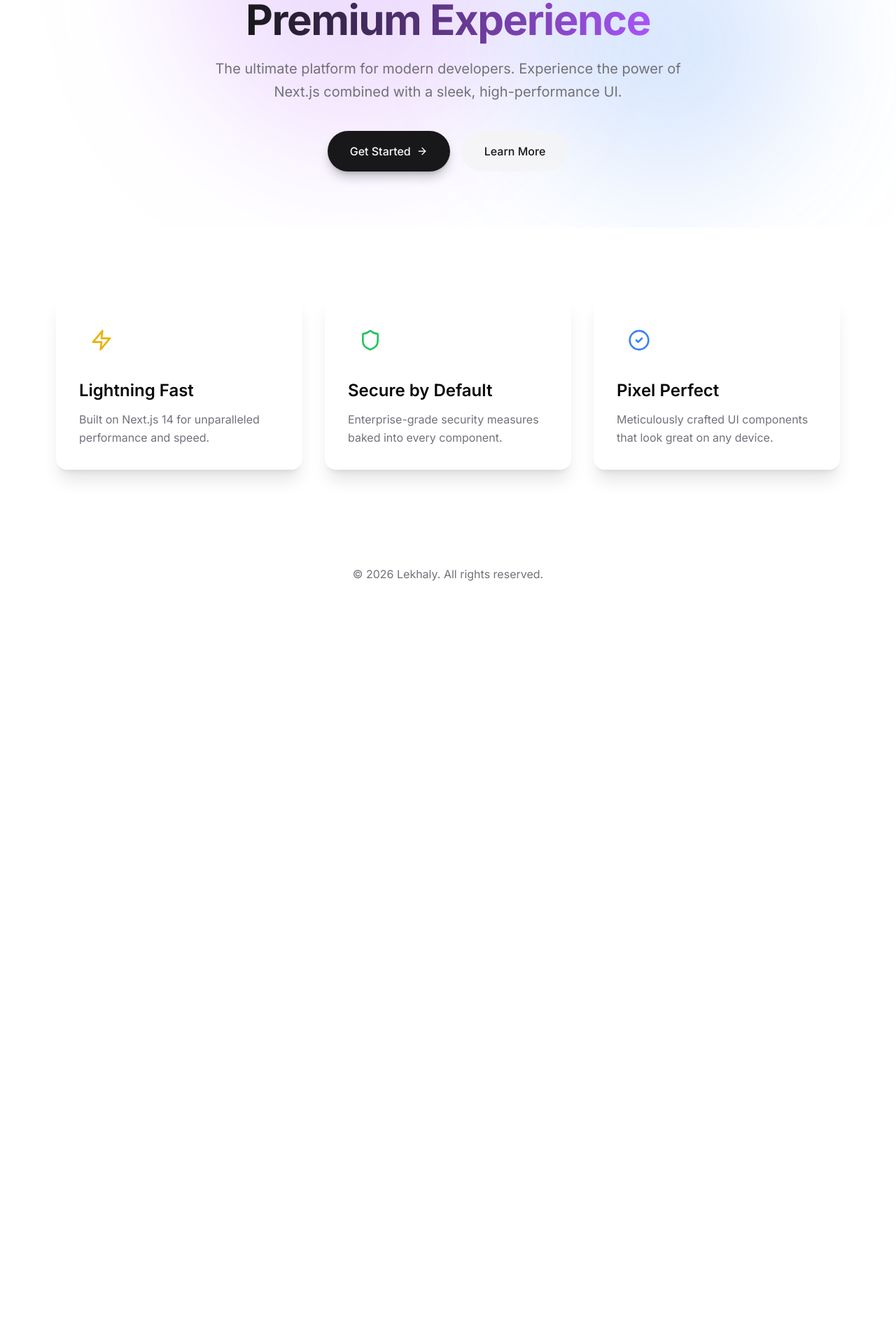
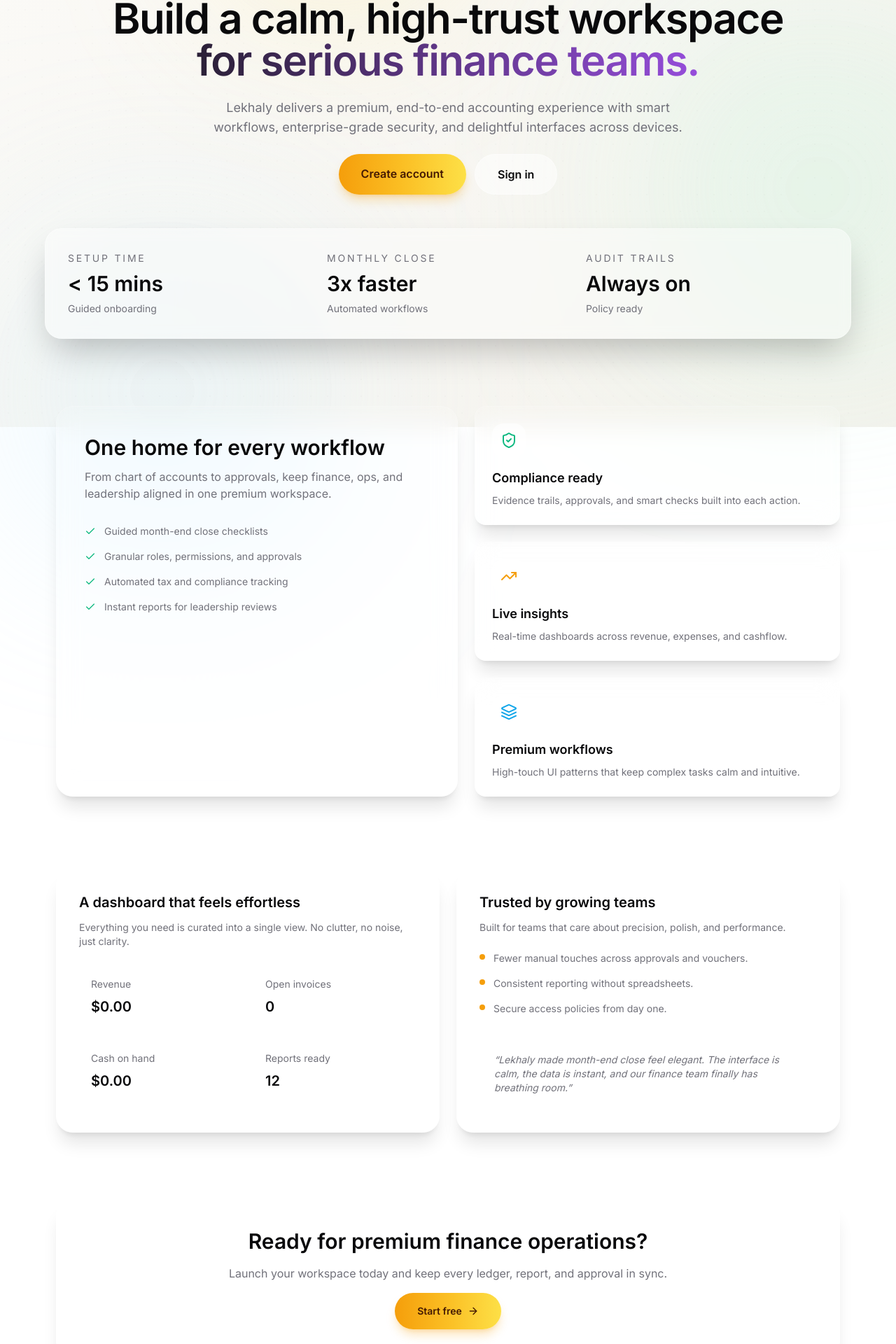
Before and after one commit to sushiltimalsina/Lekhaly, a Next.js app in the folder apps/web/: page / in a window 1280 px wide. Shown: the part 190-2110 px from the top of the page at 70% size. Before the commit the page ends 1062 px from the top, so only its background shows below. Built offline with nearby package versions, Linux system fonts and the light colour scheme.

Commit message:
feat: implement initial landing page with hero and feature sections.

```diff
--- a/apps/web/src/app/page.tsx
+++ b/apps/web/src/app/page.tsx
@@ -2,100 +2,230 @@
 
 import Link from "next/link";
 import { motion } from "framer-motion";
-import { ArrowRight, CheckCircle2, Zap, Shield } from "lucide-react";
+import { ArrowRight, Sparkles, ShieldCheck, TrendingUp, Layers, Check } from "lucide-react";
+
+const container = {
+    hidden: { opacity: 0 },
+    show: { opacity: 1, transition: { staggerChildren: 0.08 } },
+};
+
+const item = {
+    hidden: { opacity: 0, y: 16 },
+    show: { opacity: 1, y: 0 },
+};
 
 export default function Home() {
     return (
-        <main className="flex min-h-screen flex-col items-center justify-between overflow-hidden">
-            {/* Hero Section */}
-            <section className="w-full flex flex-col items-center justify-center pt-32 pb-20 px-4 relative z-10">
-                <div className="absolute top-0 left-0 w-full h-full overflow-hidden -z-10 pointer-events-none">
-                    <div className="absolute top-[-20%] left-[20%] w-[500px] h-[500px] bg-purple-500/20 rounded-full blur-[100px]" />
-                    <div className="absolute top-[10%] right-[10%] w-[400px] h-[400px] bg-blue-500/20 rounded-full blur-[100px]" />
+        <main className="min-h-screen overflow-hidden">
+            {/* Background */}
+            <div className="fixed inset-0 -z-10">
+                <div className="absolute inset-0 bg-[linear-gradient(135deg,rgba(251,250,247,0.96),rgba(244,242,236,0.96))] dark:bg-[linear-gradient(135deg,rgba(7,10,16,0.98),rgba(12,15,23,0.98))]" />
+                <div className="absolute -top-32 left-1/4 h-80 w-80 rounded-full bg-amber-200/40 blur-[120px] dark:bg-amber-500/20" />
+                <div className="absolute top-1/3 -right-20 h-96 w-96 rounded-full bg-emerald-200/40 blur-[140px] dark:bg-emerald-500/20" />
+                <div className="absolute bottom-[-140px] left-10 h-96 w-96 rounded-full bg-sky-200/40 blur-[140px] dark:bg-sky-500/20" />
+                <div className="absolute inset-0 opacity-[0.12] [background-image:radial-gradient(rgba(60,60,60,0.2)_1px,transparent_1px)] [background-size:24px_24px] dark:opacity-[0.08]" />
             </div>
 
+            {/* Hero */}
+            <section className="relative px-4 pt-24 sm:pt-28 lg:pt-32">
                 <motion.div
-                    initial={{ opacity: 0, y: 20 }}
-                    animate={{ opacity: 1, y: 0 }}
-                    transition={{ duration: 0.8 }}
-                    className="text-center max-w-4xl"
+                    variants={container}
+                    initial="hidden"
+                    animate="show"
+                    className="mx-auto flex max-w-6xl flex-col gap-12"
                 >
-                    <h1 className="text-6xl font-bold tracking-tight mb-6">
-                        Build Faster with <br />
-                        <span className="text-gradient">Premium Experience</span>
+                    <motion.header variants={item} className="flex flex-col items-center gap-6 text-center">
+                        <span className="inline-flex items-center gap-2 rounded-full border border-white/40 bg-white/50 px-4 py-2 text-xs font-semibold uppercase tracking-[0.2em] text-foreground/70 dark:border-white/10 dark:bg-white/5">
+                            <Sparkles className="h-4 w-4 text-amber-500" />
+                            Premium Accounting Suite
+                        </span>
+                        <h1 className="text-4xl sm:text-5xl lg:text-6xl font-semibold tracking-tight">
+                            Build a calm, high-trust workspace
+                            <span className="block text-gradient">for serious finance teams.</span>
                         </h1>
-                    <p className="text-xl text-muted-foreground mb-10 max-w-2xl mx-auto leading-relaxed">
-                        The ultimate platform for modern developers. Experience the power of
-                        Next.js combined with a sleek, high-performance UI.
+                        <p className="max-w-2xl text-base sm:text-lg text-muted-foreground">
+                            Lekhaly delivers a premium, end-to-end accounting experience with smart workflows,
+                            enterprise-grade security, and delightful interfaces across devices.
                         </p>
-
-                    <div className="flex gap-4 justify-center">
+                        <div className="flex flex-col sm:flex-row gap-3">
+                            <Link
+                                href="/register"
+                                className="px-8 py-4 rounded-full bg-gradient-to-r from-amber-500 via-amber-400 to-yellow-300 text-amber-950 font-semibold shadow-lg shadow-amber-500/30 hover:shadow-xl hover:shadow-amber-500/40 transition"
+                            >
+                                Create account
+                            </Link>
                             <Link
                                 href="/login"
-                            className="px-8 py-4 bg-primary text-primary-foreground rounded-full font-medium hover:opacity-90 transition-all flex items-center gap-2 shadow-lg shadow-primary/25"
+                                className="px-8 py-4 rounded-full border border-white/40 bg-white/50 text-foreground font-semibold hover:bg-white/70 transition dark:border-white/10 dark:bg-white/5"
                             >
-                            Get Started <ArrowRight className="w-4 h-4" />
+                                Sign in
                             </Link>
-                        <Link
-                            href="#features"
-                            className="px-8 py-4 bg-secondary/80 backdrop-blur-sm text-secondary-foreground rounded-full font-medium hover:bg-secondary/100 transition-all border border-white/10"
+                        </div>
+                    </motion.header>
+
+                    <motion.div
+                        variants={item}
+                        className="grid gap-6 rounded-3xl border border-white/30 bg-white/40 p-8 text-left shadow-2xl backdrop-blur dark:border-white/10 dark:bg-white/5 sm:grid-cols-3"
                     >
-                            Learn More
-                        </Link>
+                        {[
+                            { label: "Setup time", value: "< 15 mins", note: "Guided onboarding" },
+                            { label: "Monthly close", value: "3x faster", note: "Automated workflows" },
+                            { label: "Audit trails", value: "Always on", note: "Policy ready" },
+                        ].map((stat) => (
+                            <div key={stat.label} className="space-y-2">
+                                <p className="text-sm uppercase tracking-[0.2em] text-muted-foreground">{stat.label}</p>
+                                <p className="text-3xl font-semibold">{stat.value}</p>
+                                <p className="text-sm text-muted-foreground">{stat.note}</p>
+                            </div>
+                        ))}
+                    </motion.div>
+                </motion.div>
+            </section>
+
+            {/* Features */}
+            <section className="mx-auto mt-20 max-w-6xl px-4 pb-10 sm:mt-24">
+                <motion.div
+                    variants={container}
+                    initial="hidden"
+                    whileInView="show"
+                    viewport={{ once: true, amount: 0.2 }}
+                    className="grid gap-6 lg:grid-cols-[1.1fr_1fr]"
+                >
+                    <motion.div variants={item} className="glass-panel rounded-3xl p-8 sm:p-10">
+                        <h2 className="text-2xl sm:text-3xl font-semibold">One home for every workflow</h2>
+                        <p className="mt-3 text-muted-foreground">
+                            From chart of accounts to approvals, keep finance, ops, and leadership aligned in one
+                            premium workspace.
+                        </p>
+                        <div className="mt-8 space-y-4">
+                            {[
+                                "Guided month-end close checklists",
+                                "Granular roles, permissions, and approvals",
+                                "Automated tax and compliance tracking",
+                                "Instant reports for leadership reviews",
+                            ].map((line) => (
+                                <div key={line} className="flex items-start gap-3 text-sm text-muted-foreground">
+                                    <Check className="mt-0.5 h-4 w-4 text-emerald-500" />
+                                    <span>{line}</span>
+                                </div>
+                            ))}
+                        </div>
+                    </motion.div>
+
+                    <div className="grid gap-6">
+                        {[
+                            {
+                                title: "Compliance ready",
+                                description: "Evidence trails, approvals, and smart checks built into each action.",
+                                icon: <ShieldCheck className="h-6 w-6 text-emerald-500" />,
+                            },
+                            {
+                                title: "Live insights",
+                                description: "Real-time dashboards across revenue, expenses, and cashflow.",
+                                icon: <TrendingUp className="h-6 w-6 text-amber-500" />,
+                            },
+                            {
+                                title: "Premium workflows",
+                                description: "High-touch UI patterns that keep complex tasks calm and intuitive.",
+                                icon: <Layers className="h-6 w-6 text-sky-500" />,
+                            },
+                        ].map((card) => (
+                            <motion.div
+                                key={card.title}
+                                variants={item}
+                                className="glass-panel rounded-2xl p-6"
+                            >
+                                <div className="mb-4 inline-flex h-12 w-12 items-center justify-center rounded-2xl bg-white/60 dark:bg-white/5">
+                                    {card.icon}
+                                </div>
+                                <h3 className="text-lg font-semibold">{card.title}</h3>
+                                <p className="mt-2 text-sm text-muted-foreground">{card.description}</p>
+                            </motion.div>
+                        ))}
                     </div>
                 </motion.div>
             </section>
 
-            {/* Features Section */}
-            <section id="features" className="w-full py-24 px-6 md:px-20 relative">
-                <div className="max-w-7xl mx-auto">
+            {/* Showcase */}
+            <section className="mx-auto mt-16 max-w-6xl px-4 pb-24">
                 <motion.div
-                        initial={{ opacity: 0 }}
-                        whileInView={{ opacity: 1 }}
-                        viewport={{ once: true }}
-                        transition={{ duration: 1 }}
-                        className="grid grid-cols-1 md:grid-cols-3 gap-8"
+                    variants={container}
+                    initial="hidden"
+                    whileInView="show"
+                    viewport={{ once: true, amount: 0.2 }}
+                    className="grid gap-6 lg:grid-cols-[1fr_1fr]"
                 >
+                    <motion.div variants={item} className="glass-panel rounded-3xl p-8">
+                        <h3 className="text-xl font-semibold">A dashboard that feels effortless</h3>
+                        <p className="mt-3 text-sm text-muted-foreground">
+                            Everything you need is curated into a single view. No clutter, no noise, just clarity.
+                        </p>
+                        <div className="mt-6 grid gap-4 sm:grid-cols-2">
                             {[
-                            {
-                                icon: <Zap className="w-8 h-8 text-yellow-500" />,
-                                title: "Lightning Fast",
-                                description:
-                                    "Built on Next.js 14 for unparalleled performance and speed.",
-                            },
-                            {
-                                icon: <Shield className="w-8 h-8 text-green-500" />,
-                                title: "Secure by Default",
-                                description:
-                                    "Enterprise-grade security measures baked into every component.",
-                            },
-                            {
-                                icon: <CheckCircle2 className="w-8 h-8 text-blue-500" />,
-                                title: "Pixel Perfect",
-                                description:
-                                    "Meticulously crafted UI components that look great on any device.",
-                            },
-                        ].map((feature, i) => (
-                            <div
-                                key={i}
-                                className="glass-panel p-8 rounded-2xl hover:translate-y-[-5px] transition-transform duration-300"
-                            >
-                                <div className="mb-6 p-4 bg-background/50 rounded-xl w-fit">
-                                    {feature.icon}
-                                </div>
-                                <h3 className="text-2xl font-semibold mb-3">{feature.title}</h3>
-                                <p className="text-muted-foreground leading-relaxed">
-                                    {feature.description}
-                                </p>
+                                { label: "Revenue", value: "$0.00" },
+                                { label: "Open invoices", value: "0" },
+                                { label: "Cash on hand", value: "$0.00" },
+                                { label: "Reports ready", value: "12" },
+                            ].map((metric) => (
+                                <div key={metric.label} className="rounded-2xl border border-white/20 bg-white/40 p-4 text-sm dark:border-white/10 dark:bg-white/5">
+                                    <p className="text-muted-foreground">{metric.label}</p>
+                                    <p className="mt-2 text-xl font-semibold">{metric.value}</p>
                                 </div>
                             ))}
+                        </div>
                     </motion.div>
+
+                    <motion.div variants={item} className="glass-panel rounded-3xl p-8">
+                        <h3 className="text-xl font-semibold">Trusted by growing teams</h3>
+                        <p className="mt-3 text-sm text-muted-foreground">
+                            Built for teams that care about precision, polish, and performance.
+                        </p>
+                        <div className="mt-6 space-y-4 text-sm text-muted-foreground">
+                            {[
+                                "Fewer manual touches across approvals and vouchers.",
+                                "Consistent reporting without spreadsheets.",
+                                "Secure access policies from day one.",
+                            ].map((note) => (
+                                <div key={note} className="flex items-start gap-3">
+                                    <span className="mt-1 h-2 w-2 rounded-full bg-amber-500" />
+                                    <span>{note}</span>
                                 </div>
+                            ))}
+                        </div>
+                        <div className="mt-8 rounded-2xl border border-white/20 bg-white/40 p-5 text-sm italic text-muted-foreground dark:border-white/10 dark:bg-white/5">
+                            “Lekhaly made month-end close feel elegant. The interface is calm, the data is instant,
+                            and our finance team finally has breathing room.”
+                        </div>
+                    </motion.div>
+                </motion.div>
             </section>
 
-            {/* Footer */}
-            <footer className="w-full py-10 border-t border-white/10 text-center text-muted-foreground">
-                <p>© 2026 Lekhaly. All rights reserved.</p>
+            {/* CTA */}
+            <section className="mx-auto max-w-6xl px-4 pb-20">
+                <motion.div
+                    variants={container}
+                    initial="hidden"
+                    whileInView="show"
+                    viewport={{ once: true, amount: 0.2 }}
+                    className="glass-panel rounded-3xl p-10 text-center"
+                >
+                    <motion.div variants={item} className="mx-auto max-w-2xl space-y-4">
+                        <h2 className="text-2xl sm:text-3xl font-semibold">Ready for premium finance operations?</h2>
+                        <p className="text-sm sm:text-base text-muted-foreground">
+                            Launch your workspace today and keep every ledger, report, and approval in sync.
+                        </p>
+                        <Link
+                            href="/register"
+                            className="inline-flex items-center justify-center gap-2 rounded-full bg-gradient-to-r from-amber-500 via-amber-400 to-yellow-300 px-8 py-4 text-sm font-semibold text-amber-950 shadow-lg shadow-amber-500/30 hover:shadow-xl hover:shadow-amber-500/40 transition"
+                        >
+                            Start free <ArrowRight className="h-4 w-4" />
+                        </Link>
+                    </motion.div>
+                </motion.div>
+            </section>
+
+            <footer className="border-t border-white/10 py-10 text-center text-sm text-muted-foreground">
+                <p>Ac 2026 Lekhaly. All rights reserved.</p>
             </footer>
         </main>
     );
```
Lines whose indentation alone changed are shown as unchanged.
